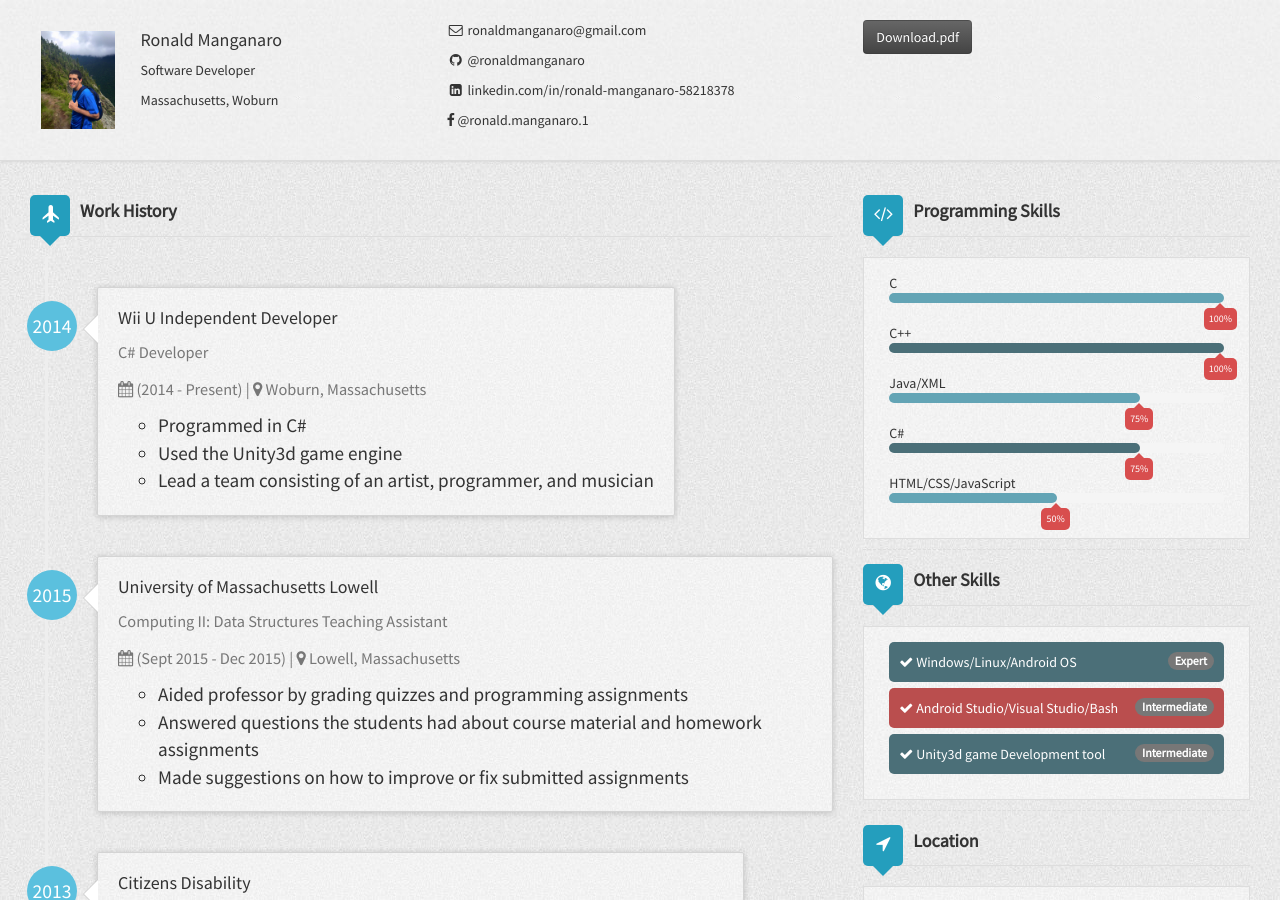
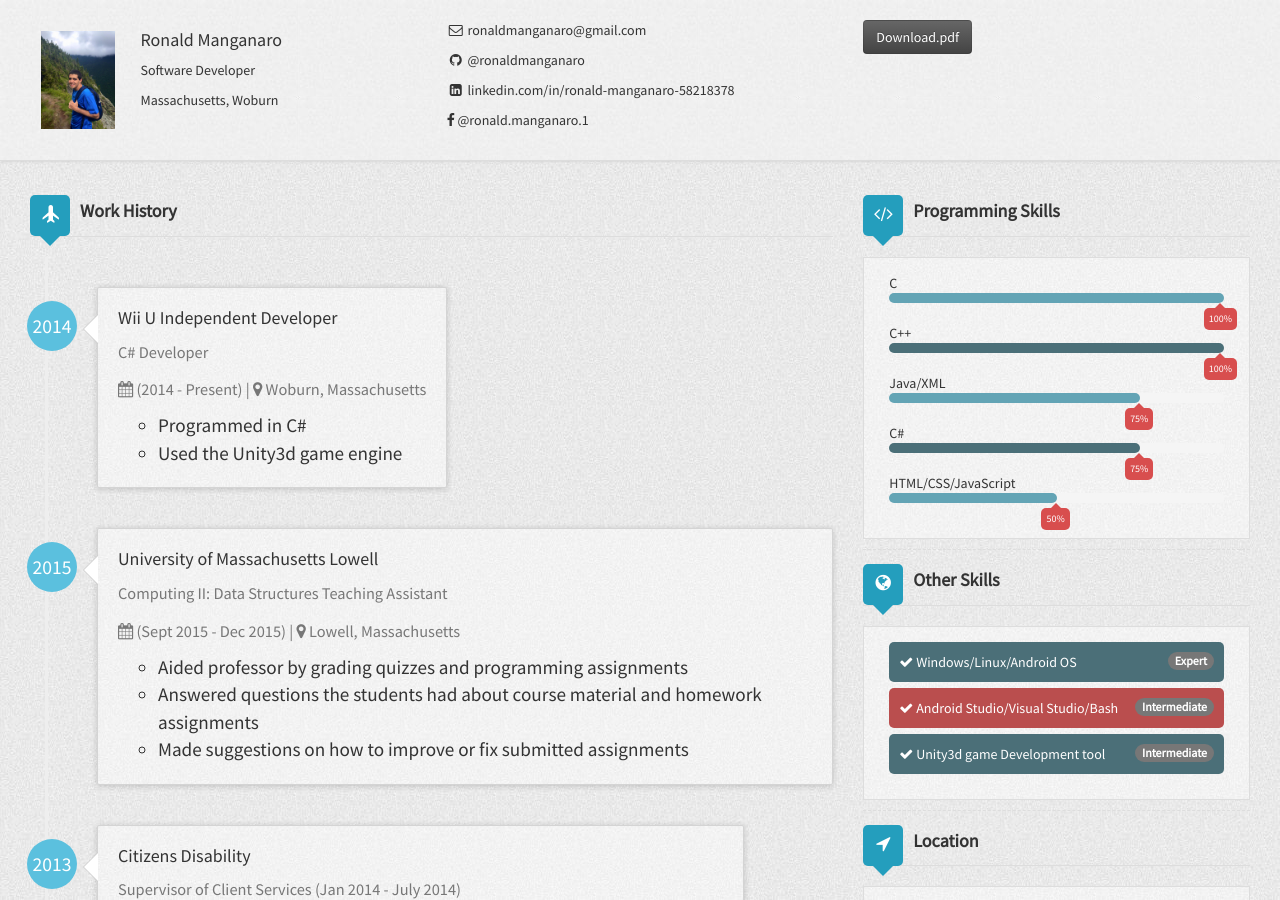
Before and after one commit to ronaldmanganaro/resume, a Jekyll site: the page built from index.html, in a window 1280 px wide and 900 px high. Built offline with Jekyll 4.4.1, drawn with Linux system fonts in a browser that asks for light colours; nearby versions of some CDN libraries; grey boxes are pictures that could not be loaded.

Commit message:
updated resume FFA portion

```diff
--- a/_config.yml
+++ b/_config.yml
@@ -33,7 +33,7 @@ author:
       title: C# Developer
       started: 2014
       duration: (2014 - Present)
-      description: <ul><li>Programmed in C#</li><li>Used the Unity3d game engine</li><li>Lead a team consisting of an artist, programmer, and musician</li></ul>
+      description: <ul><li>Programmed in C#</li><li>Used the Unity3d game engine</li></ul>
     - work2:
       company: University of Massachusetts Lowell
       location: Lowell, Massachusetts
```
